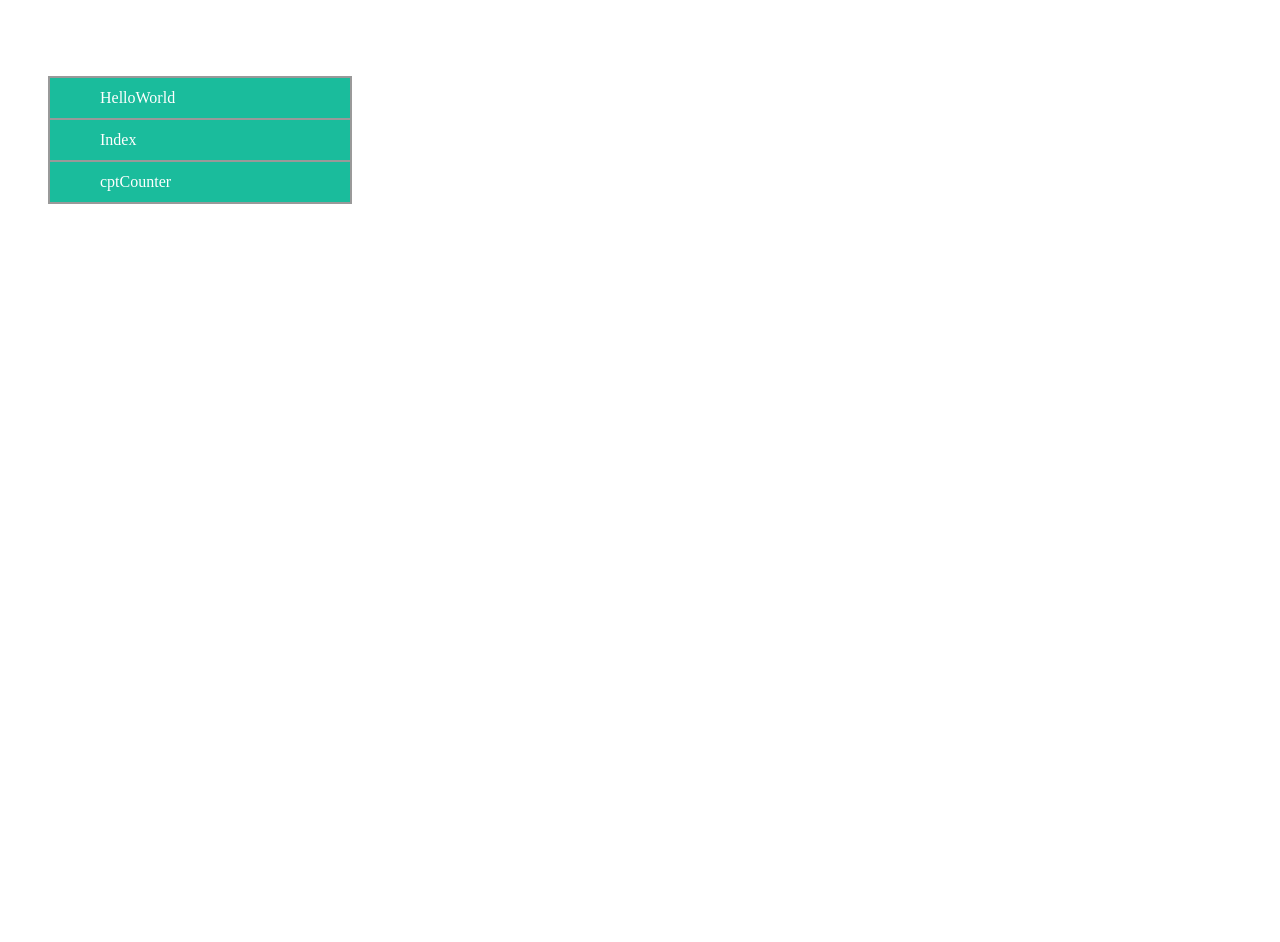
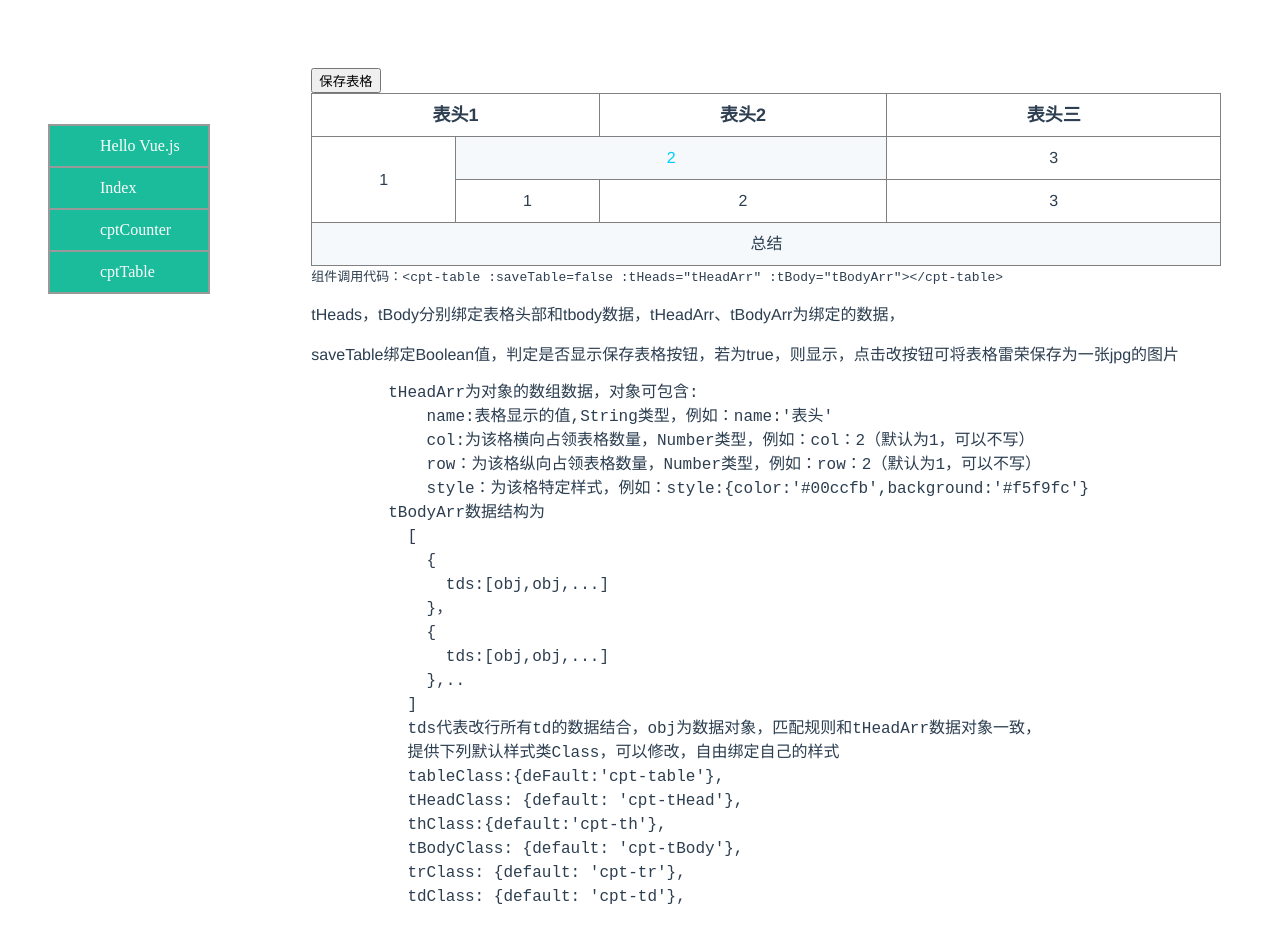
Before and after one commit to chenjiecqupt/cjvalue_vue, a Vue app: page /#/CptTable in a window 1280 px wide. Shown: the top 942 px of the page. Before the commit the page ends 800 px from the top, so only its background shows below. Built offline with nearby package versions, Linux system fonts and the light colour scheme.

Commit message:
提交表格插件和说明

```diff
--- a/package.json
+++ b/package.json
@@ -14,6 +14,7 @@
     "build": "node build/build.js"
   },
   "dependencies": {
+    "html2canvas": "^1.0.0-alpha.11",
     "vue": "^2.5.2",
     "vue-router": "^3.0.1"
   },
--- a/src/App.vue
+++ b/src/App.vue
@@ -7,7 +7,7 @@
         </li>
       </ul>
     </section>
-    <div id="app">
+    <div id="app" class="main">
       <router-view/>
     </div>
   </div>
@@ -34,9 +34,12 @@ export default {
 <style>
 .left{
   float: left;
+  width: 24%;
+  position: relative;
+  top: 100px;
 }
 .left>ul>li{
-  width: 300px;
+  width: 60%;
   list-style: none;
   background-color: #1abc9c;
   border-top: 2px solid #999;
@@ -51,6 +54,10 @@ export default {
 .left>ul>li:last-child{
   border-bottom: 2px solid #999;
 }
+.main{
+  width: 72%;
+  float: left;
+}
 #app {
   font-family: 'Avenir', Helvetica, Arial, sans-serif;
   -webkit-font-smoothing: antialiased;
--- a/src/assets/RouterObj.js
+++ b/src/assets/RouterObj.js
@@ -4,8 +4,8 @@
 export default [
   {
     path: '/',
-    name: 'HelloWorld',
-    component: 'HelloWorld'
+    name: 'Hello Vue.js',
+    component: 'Hello Vue'
   },
   {
     path: '/index',
@@ -15,5 +15,9 @@ export default [
     path:'/cptCounter',
     name:'cptCounter',
     component: '组件'
+  },{
+    path:'/cptTable',
+    name:'cptTable',
+    component: '组件'
   }
 ]
--- a/src/assets/init.css
+++ b/src/assets/init.css
@@ -1,13 +1,39 @@
 ul,li{
   list-style: none;
 }
+button{
+  cursor: pointer;
+}
+p,pre{
+  text-align: left;
+}
+pre{
+  font-size: 16px;
+  line-height: 24px;
+}
+.clear{
+  clear: both;
+}
+.cpt-table-save{
+  position: relative;
+}
 .cpt-table{
+  border: 1px solid #808080;
   width: 100%;
-  border-color: #1abc9c;
+  background: #fff;
+  border-collapse: collapse;
+  border-spacing: 0;
+}
+.cpt-th{
+  font-weight: bold;
+  font-size: 18px;
+  border: none;
 }
 .cpt-td,.cpt-th{
   height: 40px;
   line-height: 40px;
+  border: 1px solid #808080;
+  text-align: center;
 }
 .cpt-tHead{
 
--- a/src/components/CptCounter.vue
+++ b/src/components/CptCounter.vue
@@ -3,7 +3,18 @@
       <cpt-counter :counter=1></cpt-counter>
       <cpt-counter :counter=10></cpt-counter>
       <cpt-counter></cpt-counter>
-      <cpt-table tHead=tHeadArr></cpt-table>
+      <p>
+        props里面的数据为只读属性，和react一样，不能直接改变props里面的数据，否则报错
+      </p>
+      <pre>
+        可在:
+        data:function(){
+          return{
+            counter_cope:this.counter
+          }
+        }
+        然后操作cope的值
+      </pre>
     </div>
 </template>
 
@@ -12,8 +23,7 @@
     /*name:'#cpt-counter',*/
     data:function () {
       return {
-        counter:2,
-        tHeadArr:['表头1','表头2','表头3','表头4']
+        counter:2
       }
     }
   })
--- /dev/null
+++ b/src/components/CptTable.vue
@@ -0,0 +1,118 @@
+<template>
+    <div>
+      <cpt-table :saveTable="saveTable" :tHeads="tHeadArr" :tBody="tBodyArr"></cpt-table>
+      <div style="text-align: left;">
+        <code>
+          组件调用代码：{{code}}
+        </code>
+         <p>
+            tHeads，tBody分别绑定表格头部和tbody数据，tHeadArr、tBodyArr为绑定的数据，
+         </p>
+        <p>
+          saveTable绑定Boolean值，判定是否显示保存表格按钮，若为true，则显示，点击改按钮可将表格雷荣保存为一张jpg的图片
+        </p>
+        <pre>
+        tHeadArr为对象的数组数据，对象可包含:
+            name:表格显示的值,String类型，例如：name:'表头'
+            col:为该格横向占领表格数量，Number类型，例如：col：2（默认为1，可以不写）
+            row：为该格纵向占领表格数量，Number类型，例如：row：2（默认为1，可以不写）
+            style：为该格特定样式，例如：style:{color:'#00ccfb',background:'#f5f9fc'}
+        tBodyArr数据结构为
+          [
+            {
+              tds:[obj,obj,...]
+            }，
+            {
+              tds:[obj,obj,...]
+            },..
+          ]
+          tds代表改行所有td的数据结合，obj为数据对象，匹配规则和tHeadArr数据对象一致，
+          提供下列默认样式类Class，可以修改，自由绑定自己的样式
+          tableClass:{deFault:'cpt-table'},
+          tHeadClass: {default: 'cpt-tHead'},
+          thClass:{default:'cpt-th'},
+          tBodyClass: {default: 'cpt-tBody'},
+          trClass: {default: 'cpt-tr'},
+          tdClass: {default: 'cpt-td'},
+        </pre>
+      </div>
+    </div>
+</template>
+
+<script>
+    export default {
+        data() {
+            return {
+              saveTable:true,
+              code:'<cpt-table :saveTable=false :tHeads="tHeadArr" :tBody="tBodyArr"></cpt-table>',
+              tHeadArr:[
+                {
+                  name:'表头1',
+                  col:2
+                },
+                {
+                  name:'表头2'
+                },
+                {
+                  name:'表头三'
+                }
+              ],
+              tBodyArr:[
+                {
+                  tds: [
+                    {
+                      name:'1',
+                      row:2
+                    },
+                    {
+                      name:'2',
+                      col:2,
+                      style:{
+                        color:'#00ccfb',
+                        background:'#f5f9fc'
+                      }
+                    },
+                    {
+                      name:'3',
+                    }
+                  ]
+                },
+                {
+                  tds: [
+                    {
+                      name:'1',
+                      col:1,
+                      row:1
+                    },
+                    {
+                      name:'2',
+                    },
+                    {
+                      name:'3',
+                    }
+                  ]
+                },
+                {
+                  tds:[
+                    {
+                      name:"总结",
+                      col:4,
+                      style:{
+                        background:"#f5f9fc",
+                        color: "##000002"
+                      }
+                    }
+                  ]
+                }
+              ]
+            }
+        }
+    }
+</script>
+
+<!-- Add "scoped" attribute to limit CSS to this component only -->
+<style scoped>
+    h1, h2 {
+        font-weight: normal;
+    }
+</style>
--- a/src/js/components.js
+++ b/src/js/components.js
@@ -1,7 +1,8 @@
 /**
  * Created by chenjie on 2018/4/2.
  */
-import Vue from 'vue'
+import Vue from 'vue';
+import html2canvas from 'html2canvas';
 Vue.component('cpt-counter',{
   template:'<button @click="addCounter">按钮{{counterX}}</button>',
   props:{
@@ -28,26 +29,30 @@ Vue.component('cpt-counter',{
 });
 Vue.component('cpt-table',{
   template:
-  '<table border="1" cellspacing="0" cellpadding="0" :class="tableClass" class="cpt-table">' +
+  '<div class="clear">' +
+  '<div v-show="saveTable" style="text-align: left;"><button @click="saveTableEvent" class="cpt-table-save">保存表格</button></div>'+
+  '<table :class="tableClass" class="cpt-table">' +
   '<thead :class="tHeadClass">' +
-      '<th v-for="th in tHeads" v-bind:title="th" :class="thClass">{{th}}</th>'+
+  '<th v-for="th in tHeads" :colspan="th.col||1" :style="th.style" v-bind:title="th.name" :class="thClass">{{th.name}}</th>'+
   '</thead>'+
   '<tbody :class="tBodyClass">' +
   '<tr v-for="trs in tBody" v-bind:index="trs" :class="trClass">' +
-        '<td v-for="td in trs.tds" :title="td" :class="tdClass">{{td}}</td>'+
+  '<td v-for="td in trs.tds" :colspan="td.col||1" :rowspan="td.row||1" :title="td.name" v-bind:style="td.style" :class="tdClass">{{td.name}}</td>'+
   '</tr>'+
   '</tbody>'+
-  '</table>',
+  '</table>'+
+  '</div>'
+  ,
   props: {
     tHeads: {
       type: Array,
-      /*require:true,*/
-      default: function () {
-        return ['表头1', '表头2', '表头3', '表头4']
-      }
+    },
+    saveTable:{
+      type:Boolean,
+      default: true
     },
     tableClass:{
-      deFault:'cpt-table'
+      default:'cpt-table'
     },
     tHeadClass: {
       default: 'cpt-tHead'
@@ -66,14 +71,40 @@ Vue.component('cpt-table',{
     },
     tBody: {
       type: Array,
-      /*require:true*/
+      require:true,
       default: function () {
         return [
           {
-            tds: ['列表1', '列表2', '列表3', '列表4']
+            tds: [
+              {
+                name:'列表1',
+                row:2
               },
               {
-            tds: ['列表1', '列表2', '列表3', '列表4']
+                name:'列表2',
+                col:2,
+                style:{
+                  background:'#eee'
+                }
+              },{
+                name:'列表3',
+              }
+            ]
+          },
+          {
+            tds: [{
+              name:'列表1',
+              col:1,
+              row:1
+            },
+              {
+                name:'列表2',
+              },{
+                name:'列表3',
+              }/*,{
+                name:'列表4',
+              }*/
+            ]
           }
         ]
 
@@ -82,8 +113,20 @@ Vue.component('cpt-table',{
   },
   data:function () {
     return {
-      /*tHead:{},
-      th:''*/
+      save:this.saveTable
+    }
+  },
+  methods:{
+    saveTableEvent:function () {
+      html2canvas(document.querySelector('.cpt-table')).then(canvas=>{
+        let url = canvas.toDataURL();
+        let imgDownLoad = document.createElement('a');
+        imgDownLoad.setAttribute('href',url);
+        imgDownLoad.setAttribute('download','cpt_table_'+new Date().getTime()+'.jpg');
+        document.body.appendChild(imgDownLoad);
+        imgDownLoad.click();
+        imgDownLoad.remove();
+      })
     }
   }
 });
--- a/src/router/index.js
+++ b/src/router/index.js
@@ -3,7 +3,7 @@ import Router from 'vue-router'
 import HelloWorld from '@/components/HelloWorld'
 import Index from '@/components/index'
 import CptCounter from '@/components/CptCounter'
-
+import CptTable from '@/components/CptTable'
 Vue.use(Router)
 
 export default new Router({
@@ -21,6 +21,10 @@ export default new Router({
       path:'/cptCounter',
       name:'cpt-counter',
       component: CptCounter
+    },{
+      path:'/CptTable',
+      name:'cpt-table',
+      component:CptTable
     }
   ]
 })
```
Also changed, not shown: 1 other file (tests, documents, lock files or other folders). Lines whose indentation alone changed are shown as unchanged.
